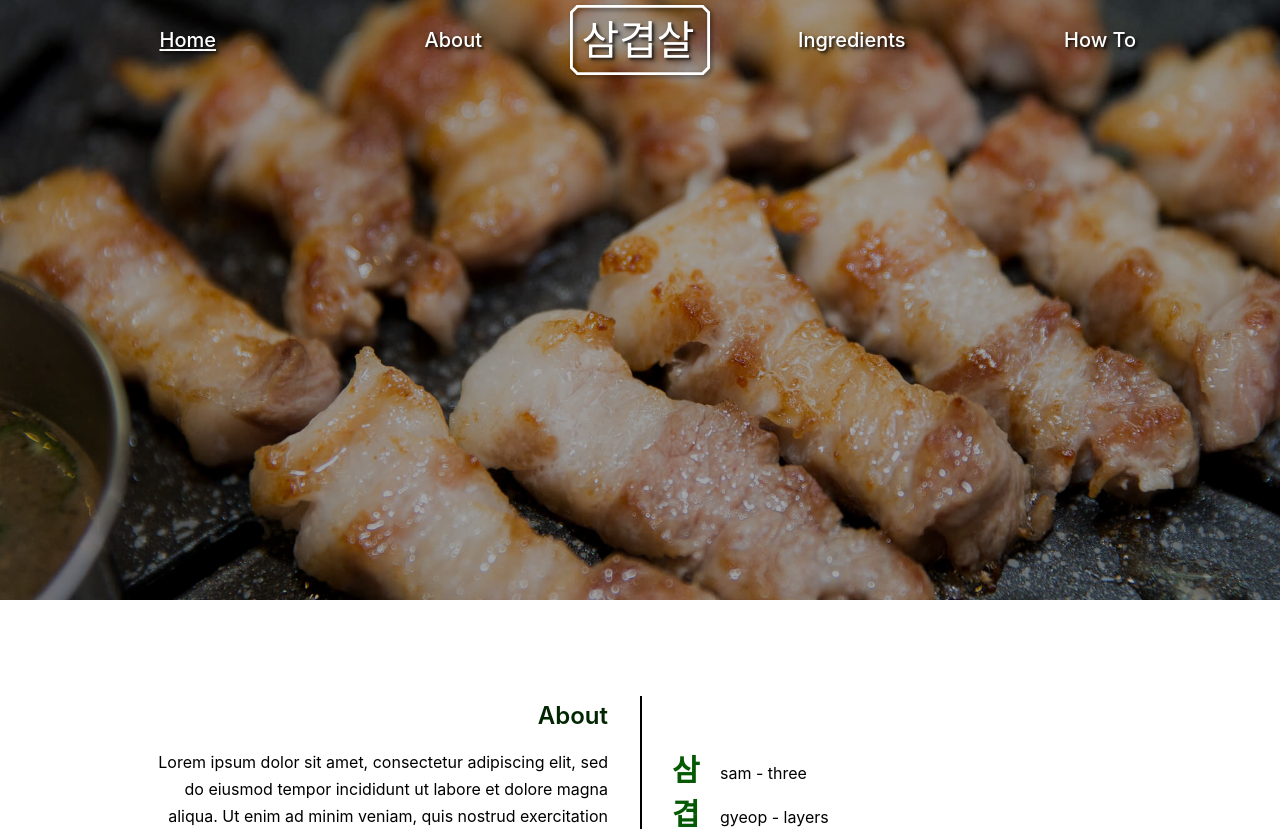
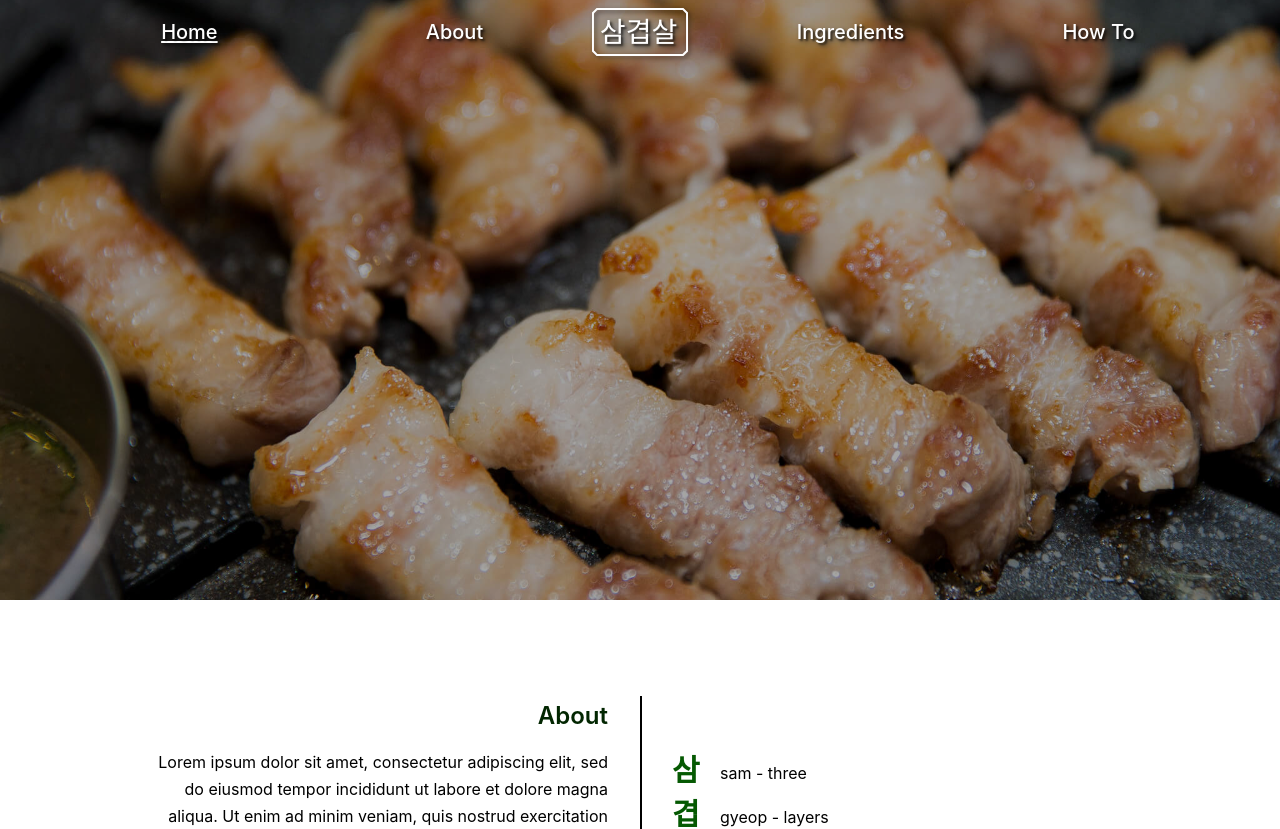
Before and after one commit to d-mini/mediendesign, a React (Create React App) app: page / in a window 1280 px wide. Shown: the top 829 px of the page. Built offline with nearby package versions, Linux system fonts and the light colour scheme.

Commit message:
UPDATE navbar

```diff
--- a/src/App.js
+++ b/src/App.js
@@ -12,7 +12,7 @@ function App() {
   const [start, startInView] = useInView({ threshold: 0.5 });
   const [section1, section1InView] = useInView({ threshold: 0.15 });
   const [section2, section2InView] = useInView({ threshold: 0.15 });
-  const [section3, section3InView] = useInView({ threshold: 0.15 });
+  const [section3, section3InView] = useInView();
 
   const activeSection = () => {
     if (startInView) {
--- a/src/components/NavBar.css
+++ b/src/components/NavBar.css
@@ -31,19 +31,19 @@
 
 .burger-menu {
     position: absolute;
-    right: 5px;
-    top: 5px;
+    right: 8px;
+    top: 8px;
 
     z-index: 200;
 
-    height: 50px;
-    width: 50px;
+    height: 48px;
+    width: 48px;
 
     display: flex;
     align-items: center;
     justify-content: center;
 
-    padding: 5px;
+    padding: 6px;
 
     cursor: pointer;
 }
@@ -61,11 +61,11 @@
     align-items: center;
     width: 100%;
 
-    margin: 5px 0;
+    margin: 8px 0;
 }
 
 .navbar ul li {
-    margin-bottom: 5px;
+    margin-bottom: 4px;
 }
 
 .nav-menu .navitem {
@@ -78,7 +78,7 @@
 }
 
 .logo {
-    height: 50px;
+    height: 48px;
 }
 
 .logo svg, .burger-menu svg {
@@ -103,7 +103,7 @@
     color: #D9B391;
 }
 
-@media (min-width: 640px) {
+@media (min-width: 768px) {
     .burger-menu {
         display: none;
     }
@@ -113,7 +113,7 @@
         flex-direction: row;
         justify-content: center;
         align-items: center;
-        gap: 50px;
+        gap: 48px;
     }
 
     .navbar ul li {
@@ -133,7 +133,6 @@
 
     .logo {
         justify-content: center;
-        min-height: 70px;
         order: 2;
     }
 
--- a/src/components/NavBar.js
+++ b/src/components/NavBar.js
@@ -6,7 +6,7 @@ function NavBar(props) {
   const [isNavExpanded, setIsNavExpanded] = useState(false);
 
   const offsetScroll = (element) => {
-    const offset = 85;
+    const offset = 64;
     const bodyRect = document.body.getBoundingClientRect().top;
     const elementRect = element.getBoundingClientRect().top;
     const elementPosition = elementRect - bodyRect;
```
